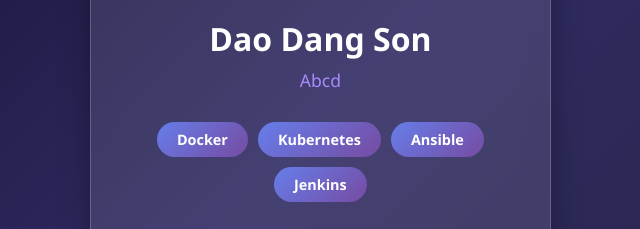
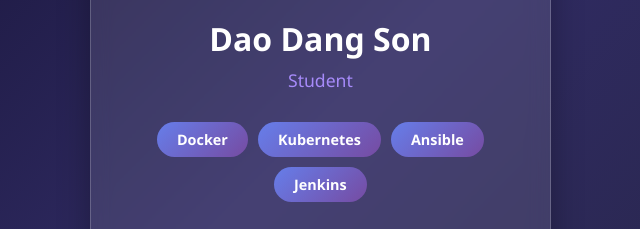
Before and after one commit to daodangson21503/devops-ansible, a plain HTML site: page html/index.html in a window 1280 px wide. Shown: the part 294-523 px from the top of the page, 294-934 px from the left. Drawn offline with nearby package versions, Linux system fonts and the light colour scheme.

Commit message:
feat: update nội dung web

```diff
--- a/html/index.html
+++ b/html/index.html
@@ -91,7 +91,7 @@
 createApp({
   setup() {
     const name = ref("Dao Dang Son");
-    const role = ref("Abcd");
+    const role = ref("Student");
     const skills = ref(["Docker", "Kubernetes", "Ansible", "Jenkins"]);
     return { name, role, skills };
   }
```
